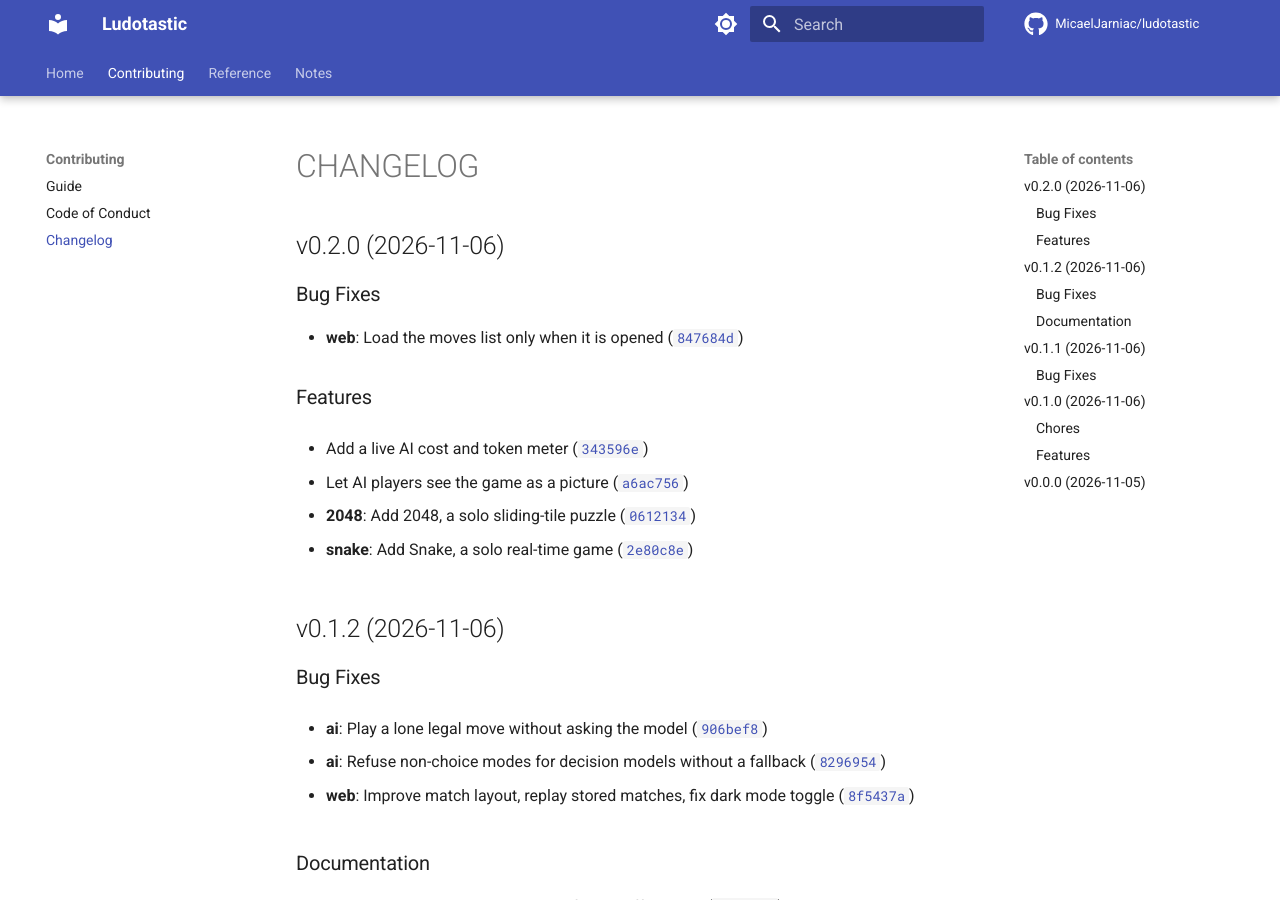
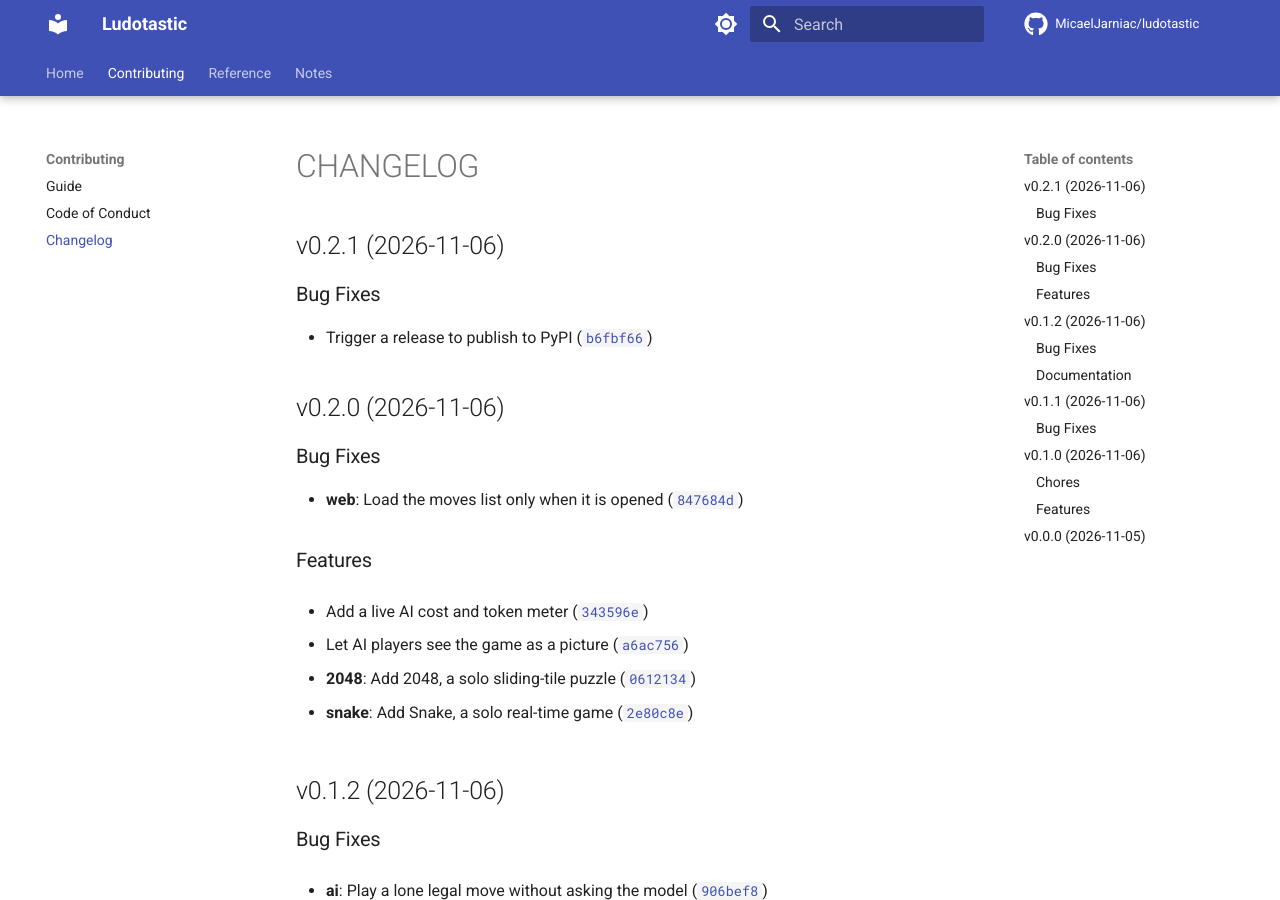
Before and after one commit to KaiqueCarvalho01/ludotastic, an MkDocs documentation site: the page built from docs/CHANGELOG.md, in a window 1280 px wide and 900 px high. Built offline with MkDocs 1.6.1 and Material for MkDocs 9.7.7, drawn with Linux system fonts in a browser that asks for light colours; comment, search, counter and statistics services are not loaded.

Commit message:
0.2.1
Automatically generated by python-semantic-release

```diff
--- a/docs/CHANGELOG.md
+++ b/docs/CHANGELOG.md
@@ -1,6 +1,14 @@
 # CHANGELOG
 
 <!-- version list -->
+
+## v0.2.1 (2026-11-06)
+
+### Bug Fixes
+
+- Trigger a release to publish to PyPI
+  ([`b6fbf66`](https://github.com/MicaelJarniac/ludotastic/commit/b6fbf662baf5918ef7d5431079c9df7e60272497))
+
 
 ## v0.2.0 (2026-11-06)
 
--- a/pyproject.toml
+++ b/pyproject.toml
@@ -1,6 +1,6 @@
 [project]
 name = "ludotastic"
-version = "0.2.0"
+version = "0.2.1"
 description = "Where humans and AI come to play."
 authors = [
   {name = "Micael Jarniac", email = "micael@jarniac.dev"},
```
Also changed, not shown: 1 other file.
